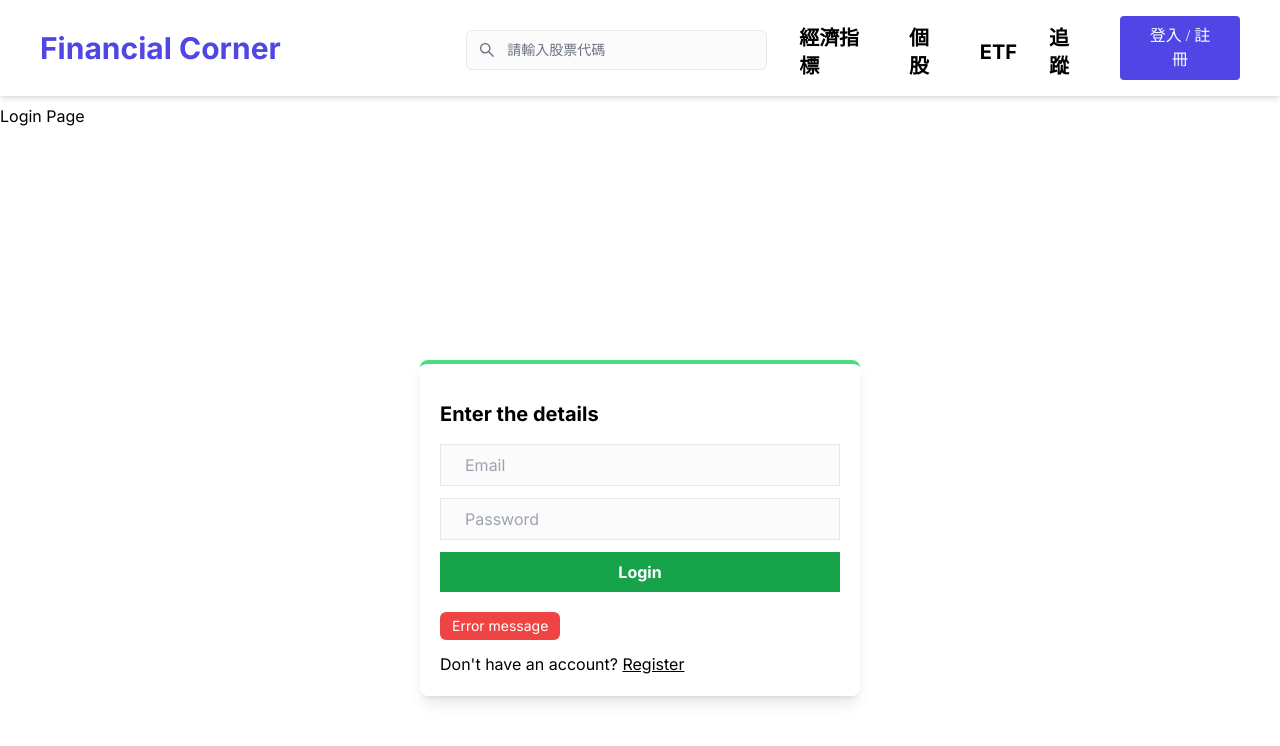
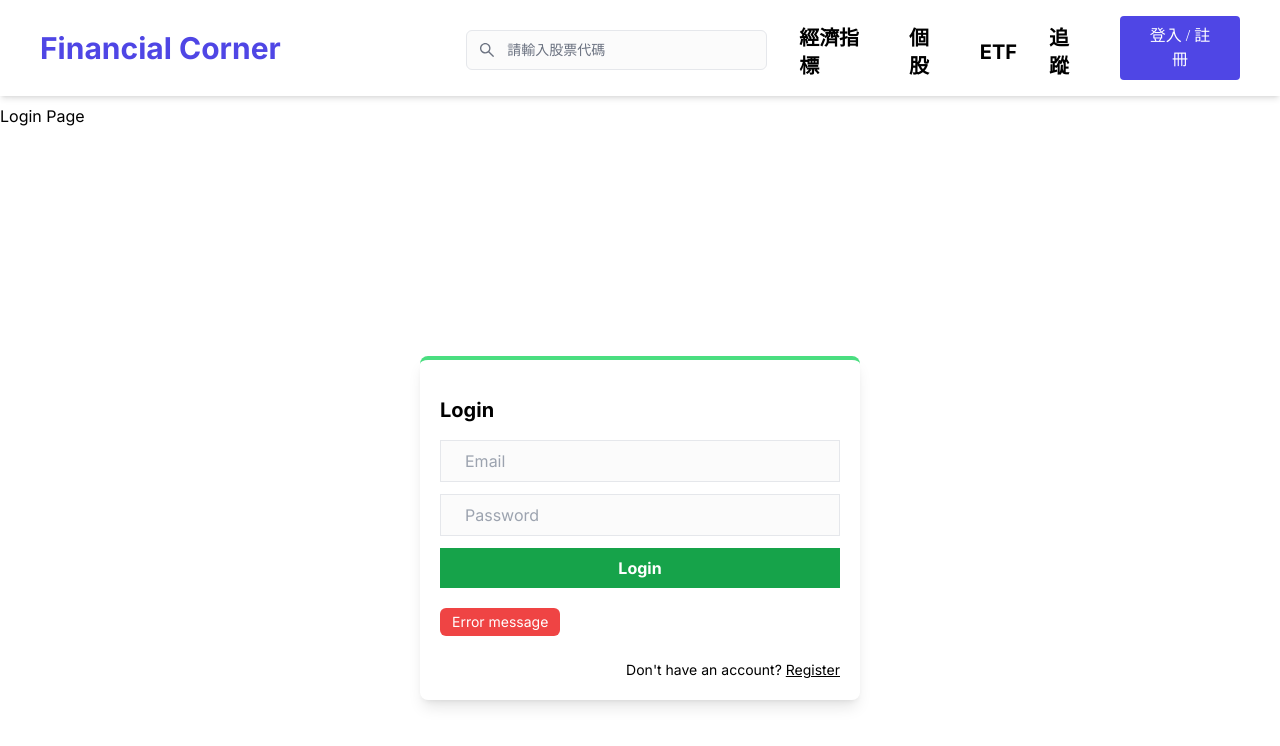
Before and after one commit to 70928manson/NextJS-stock-dashboard, a Next.js app: page /login in a window 1280 px wide. Shown: the top 746 px of the page. Built offline with nearby package versions, Linux system fonts and the light colour scheme.

Commit message:
style: 修改登入頁面樣式

```diff
--- a/app/login/page.tsx
+++ b/app/login/page.tsx
@@ -8,7 +8,7 @@ export default async function Page() {
             {/* /登入表單 */}
             <div className="grid place-items-center h-screen">
                 <div className="shadow-lg p-5 rounded-lg border-t-4 border-green-400">
-                    <h1 className="text-xl font-bold my-4">Enter the details</h1>
+                    <h1 className="text-xl font-bold my-4">Login</h1>
 
                     <form className="flex flex-col gap-3">
                         <input type="text" placeholder="Email" name="" id="" />
@@ -21,7 +21,7 @@ export default async function Page() {
                             Error message
                         </div>
 
-                        <Link href={'/register'}>
+                        <Link className="text-sm mt-3 text-right" href={'/register'}>
                             Don't have an account? <span className="underline">Register</span>
                         </Link>
                     </form>
```
